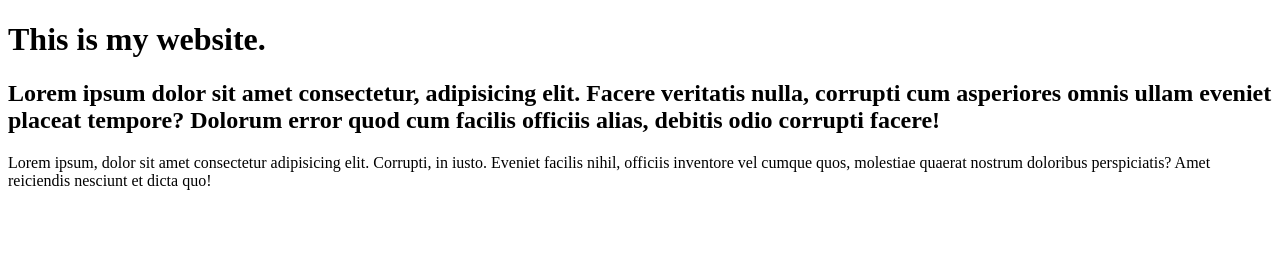
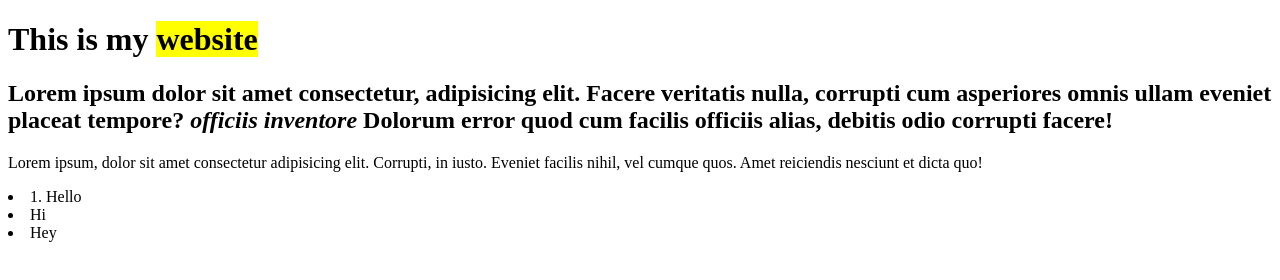
Before and after one commit to cloudpunchx/HtmlBasics, a plain HTML site: page index.html in a window 1280 px wide. Drawn offline with Linux system fonts and the light colour scheme.

Commit message:
Added more HTML tags.

```diff
--- a/index.html
+++ b/index.html
@@ -7,13 +7,16 @@
     <title>Siobhan's Website</title>
 </head>
 <body>
-    <h1>This is my website.</h1>
+    <h1>This is my <mark>website</mark></h1>
     <h2>Lorem ipsum dolor sit amet consectetur, adipisicing elit. Facere veritatis nulla,
-        corrupti cum asperiores omnis ullam eveniet placeat tempore? Dolorum error quod cum
+        corrupti cum asperiores omnis ullam eveniet placeat tempore? <em>officiis inventore </em> Dolorum error quod cum
         facilis officiis alias, debitis odio corrupti facere!</h2>
         <p>Lorem ipsum, dolor sit amet consectetur adipisicing elit. Corrupti, in iusto.
-            Eveniet facilis nihil, officiis inventore vel cumque quos,
-            molestiae quaerat nostrum doloribus perspiciatis? Amet reiciendis nesciunt et dicta quo!</p>
+            Eveniet facilis nihil, vel cumque quos. Amet reiciendis nesciunt et dicta quo!
+        <li>1. Hello</li>
+        <li>Hi</li>
+        <li>Hey</li>
+        </p>
 
 </body>
 </html>
```
